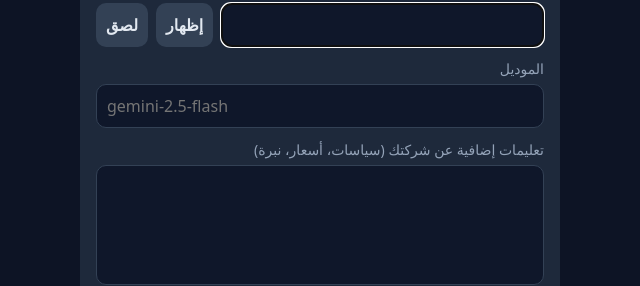
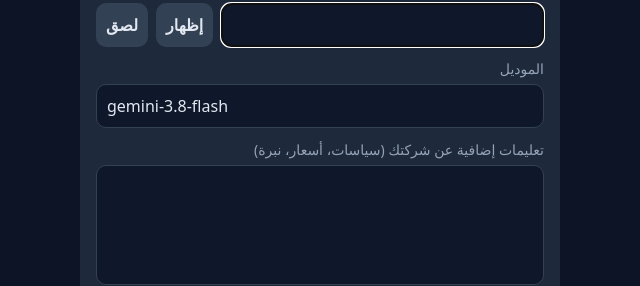
Before and after one commit to ahmedabdallah1591999-svg/cs-agent, a plain HTML site: page index.html in a window 1280 px wide. Both pictures are taken after typing "Sample" into the empty fields and a click on the button "إرسال". Shown: the part 239-525 px from the top of the page, 320-960 px from the left. Drawn offline with Linux system fonts and the light colour scheme.

Commit message:
Update index.html

```diff
--- a/index.html
+++ b/index.html
@@ -21,7 +21,7 @@ dialog form{display:block;padding:0}dialog{padding:16px}.kr{display:flex;gap:8px
 <form id="f"><textarea id="t" rows="1" placeholder="اكتب رسالة العميل أو سؤالك..."></textarea><button>إرسال</button></form>
 <dialog id="d"><form method="dialog" id="df">
 <label>مفتاح Gemini API (بيتخزن على جهازك بس)</label><div class="kr"><input id="k" type="password" autocomplete="off" autocapitalize="off" spellcheck="false" dir="ltr"><button type="button" class="g" id="sh">إظهار</button><button type="button" class="g" id="pa">لصق</button></div>
-<label>الموديل</label><input id="mo" dir="ltr" placeholder="gemini-2.5-flash">
+<label>الموديل</label><input id="mo" dir="ltr" placeholder="gemini-3.8-flash">
 <label>تعليمات إضافية عن شركتك (سياسات، أسعار، نبرة)</label><textarea id="co" rows="5"></textarea>
 <button>حفظ</button></form></dialog>
 <script>
@@ -34,7 +34,7 @@ Never invent company policies, prices or order data: say what you need or use a
 let hist=S.hist||[];
 function add(c,t){const d=document.createElement('div');d.className='m '+c;d.textContent=t;$('log').append(d);$('log').scrollTop=1e9;return d}
 hist.forEach(h=>add(h.role=='user'?'u':'a',h.parts[0].text));
-$('set').onclick=()=>{$('k').value=S.key||'';$('mo').value=S.model||'';$('co').value=S.co||'';$('d').showModal()};
+$('set').onclick=()=>{$('k').value=S.key||'';$('mo').value=S.model||'gemini-3.8-flash';$('co').value=S.co||'';$('d').showModal()};
 $('df').onsubmit=()=>{S.key=$('k').value.trim();S.model=$('mo').value.trim();S.co=$('co').value;save()};
 $('sh').onclick=()=>{const k=$('k'),h=k.type=='password';k.type=h?'text':'password';$('sh').textContent=h?'إخفاء':'إظهار'};
 $('pa').onclick=async()=>{try{$('k').value=(await navigator.clipboard.readText()).trim()}catch(x){alert('اضغط مطولًا على الخانة واختار لصق')}};
@@ -42,7 +42,7 @@ $('clr').onclick=()=>{hist=[];S.hist=[];save();$('log').innerHTML=''};
 $('f').onsubmit=async e=>{e.preventDefault();const v=$('t').value.trim();if(!v)return;
  if(!S.key){$('set').click();return}
  $('t').value='';add('u',v);hist.push({role:'user',parts:[{text:v}]});const w=add('a','...');
- try{const r=await fetch(`https://generativelanguage.googleapis.com/v1beta/models/${S.model||'gemini-2.5-flash'}:generateContent`,
+ try{const r=await fetch(`https://generativelanguage.googleapis.com/v1beta/models/${S.model||'gemini-3.8-flash'}:generateContent`,
   {method:'POST',headers:{'Content-Type':'application/json','x-goog-api-key':S.key},
   body:JSON.stringify({systemInstruction:{parts:[{text:SYS+(S.co?'\n\nCompany info:\n'+S.co:'')}]},contents:hist.slice(-30)})});
   const j=await r.json();if(!r.ok)throw new Error(j.error?.message||r.status);
```
